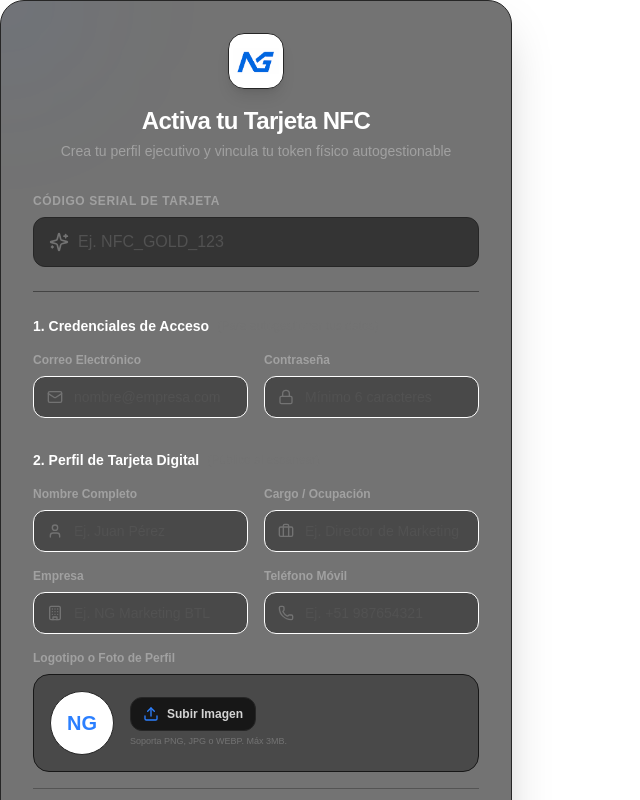
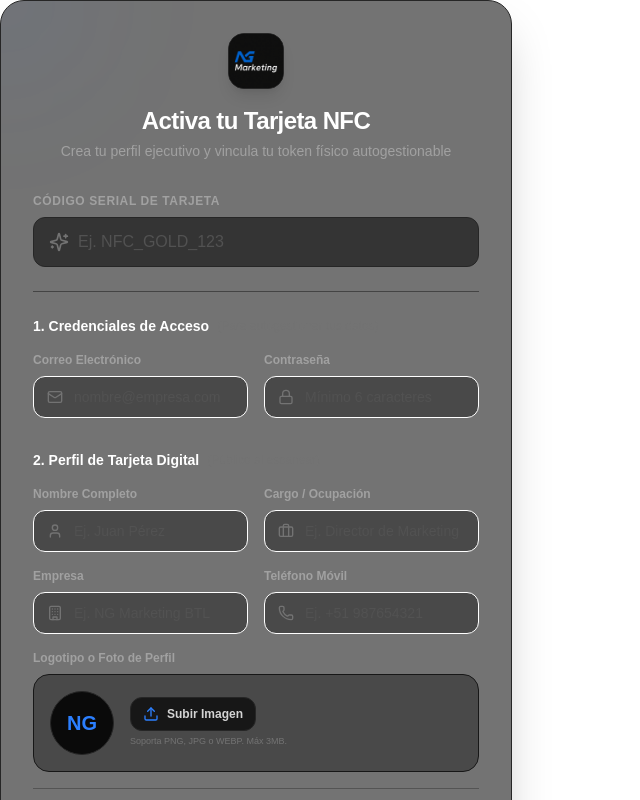
Before and after one commit to franconarvaezgh-glitch/NG_NFC_PLATFORM, a Next.js app: page /activar in a window 1280 px wide. Shown: the top 800 px of the page, without its empty margins (0-640 px from the left). Built offline with nearby package versions, Linux system fonts and the light colour scheme; no server answers.

Commit message:
style: replace white logo backgrounds with new black-background logo styling

```diff
--- a/app/activar/ActivarClient.js
+++ b/app/activar/ActivarClient.js
@@ -147,7 +147,7 @@ export default function ActivarClient({ initialSerial }) {
         <img
           src="/logo.jpg"
           alt="NG Marketing Logo"
-          className="w-14 h-14 object-contain mx-auto bg-white p-1 rounded-2xl border border-neutral-800 mb-4 shadow-lg"
+          className="w-14 h-14 object-contain mx-auto bg-neutral-950 rounded-2xl border border-neutral-800 mb-4 shadow-lg"
         />
         <h2 className="text-2xl font-bold text-white tracking-tight">Activa tu Tarjeta NFC</h2>
         <p className="text-neutral-400 text-sm mt-1">
@@ -314,7 +314,7 @@ export default function ActivarClient({ initialSerial }) {
               </label>
               <div className="flex flex-col sm:flex-row items-center gap-4 p-4 bg-neutral-950/40 border border-neutral-850 rounded-2xl">
                 {/* Preview circular */}
-                <div className="w-16 h-16 rounded-full bg-white border border-neutral-800 overflow-hidden flex items-center justify-center p-1.5 flex-shrink-0">
+                <div className="w-16 h-16 rounded-full bg-neutral-950 border border-neutral-800 overflow-hidden flex items-center justify-center p-1.5 flex-shrink-0">
                   {logoPreview ? (
                     <img
                       src={logoPreview}
--- a/app/dashboard/LoginClient.js
+++ b/app/dashboard/LoginClient.js
@@ -42,7 +42,7 @@ export default function LoginClient() {
         <img
           src="/logo.jpg"
           alt="NG Marketing Logo"
-          className="w-14 h-14 object-contain mx-auto bg-white p-1 rounded-2xl border border-neutral-800 mb-4 shadow-lg"
+          className="w-14 h-14 object-contain mx-auto bg-neutral-950 rounded-2xl border border-neutral-800 mb-4 shadow-lg"
         />
         <h2 className="text-2xl font-bold text-white tracking-tight">Acceso al Dashboard</h2>
         <p className="text-neutral-400 text-sm mt-1">
--- a/app/page.js
+++ b/app/page.js
@@ -17,7 +17,7 @@ export default function Home() {
           <img
             src="/logo.jpg"
             alt="NG Marketing Logo"
-            className="w-10 h-10 rounded-xl object-contain bg-white p-1 border border-neutral-800"
+            className="w-10 h-10 rounded-xl object-contain bg-neutral-950 border border-neutral-800"
           />
           <span className="font-bold text-white tracking-wider text-sm md:text-base">
             NFC PLATFORM
@@ -90,7 +90,7 @@ export default function Home() {
               <img
                 src="/logo.jpg"
                 alt="NG Logo"
-                className="w-12 h-6 object-contain bg-white p-0.5 rounded border border-neutral-800"
+                className="w-12 h-6 object-contain bg-neutral-950 rounded border border-neutral-800"
               />
             </div>
 
--- a/components/DashboardClient.js
+++ b/components/DashboardClient.js
@@ -266,7 +266,7 @@ export default function DashboardClient({ profile, serialToken, email, token })
           </label>
           <div className="flex flex-col sm:flex-row items-center gap-4 p-4 bg-neutral-950/40 border border-neutral-850 rounded-2xl">
             {/* Preview circular */}
-            <div className="w-20 h-20 rounded-full bg-white border border-neutral-800 overflow-hidden flex items-center justify-center p-1.5 flex-shrink-0">
+            <div className="w-20 h-20 rounded-full bg-neutral-950 border border-neutral-800 overflow-hidden flex items-center justify-center p-1.5 flex-shrink-0">
               {logoPreview ? (
                 <img
                   src={logoPreview}
--- a/components/ProfileCard.js
+++ b/components/ProfileCard.js
@@ -96,7 +96,7 @@ export default function ProfileCard({ profile, serialToken }) {
       <div className="flex flex-col items-center text-center mt-4">
         <div className="relative group">
           <div className="absolute -inset-0.5 bg-gradient-to-r from-blue-500 to-blue-600 rounded-full blur opacity-30 group-hover:opacity-60 transition duration-1000 group-hover:duration-200 animate-tilt" />
-          <div className="relative w-24 h-24 rounded-full bg-white border border-neutral-800 overflow-hidden flex items-center justify-center p-1">
+          <div className="relative w-24 h-24 rounded-full bg-neutral-950 border border-neutral-800 overflow-hidden flex items-center justify-center p-1">
             <img
               src={logoSrc}
               alt={`Logo de ${profile.nombre}`}
```
Also changed, not shown: public/logo.jpg.
